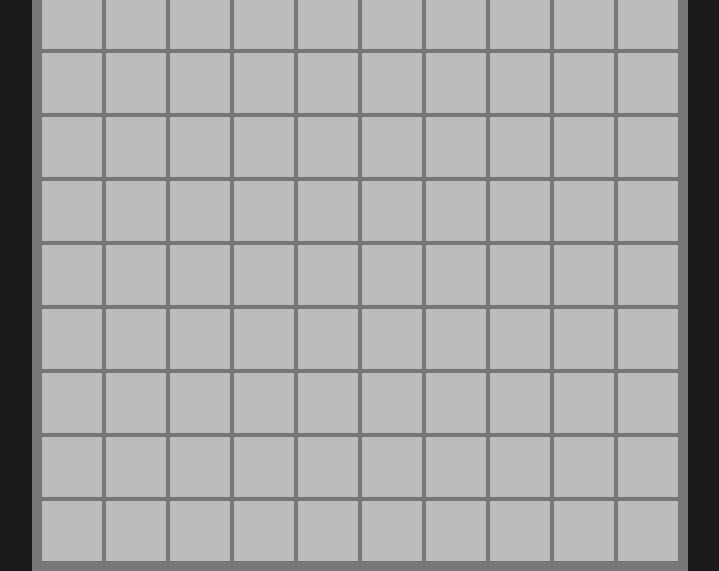
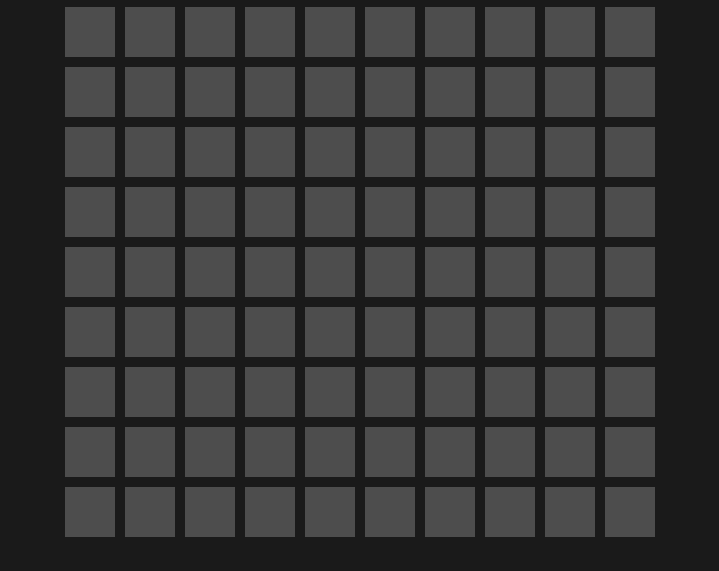
Before and after one commit to michalkarpinski/Minesweeper, a plain HTML site: page index.html in a window 1280 px wide. Shown: the part 230-801 px from the top of the page, without its empty margins (280-999 px from the left). Drawn offline with Linux system fonts and the light colour scheme.

Commit message:
modify tiles design

```diff
--- a/assets/css/style.css
+++ b/assets/css/style.css
@@ -4,7 +4,6 @@
 
 body {
   margin: 0;
-  background-color: #333;
   background-color: hsl(0, 0%, 10%);
   font-family: "Rajdhani", sans-serif;
   font-size: 3rem;
@@ -48,11 +47,9 @@ body {
 /* ************************************************** */
 .board {
   display: inline-grid;
-  padding: 10px;
-  grid-template-columns: repeat(var(--size), 60px);
-  grid-template-rows: repeat(var(--size), 60px);
-  gap: 4px;
-  background-color: #777;
+  grid-template-columns: repeat(var(--size), 50px);
+  grid-template-rows: repeat(var(--size), 50px);
+  gap: 10px;
 }
 
 .board > * {
@@ -61,24 +58,24 @@ body {
   display: flex;
   justify-content: center;
   align-items: center;
+  font-size: 30px;
   color: white;
-  border: 2px solid #bbb;
   user-select: none;
 }
 
 .board > [data-status="hidden"] {
-  background-color: #bbb;
   cursor: pointer;
+  background-color: hsl(0, 0%, 30%);
 }
 
 .board > [data-status="mine"] {
-  background-color: red;
+  background-color: hsl(0, 100%, 50%);
 }
 
 .board > [data-status="number"] {
-  background-color: none;
+  background-color: hsl(0, 0%, 15%);
 }
 
 .board > [data-status="marked"] {
-  background-color: yellow;
+  background-color: hsl(60, 100%, 50%);
 }
```
